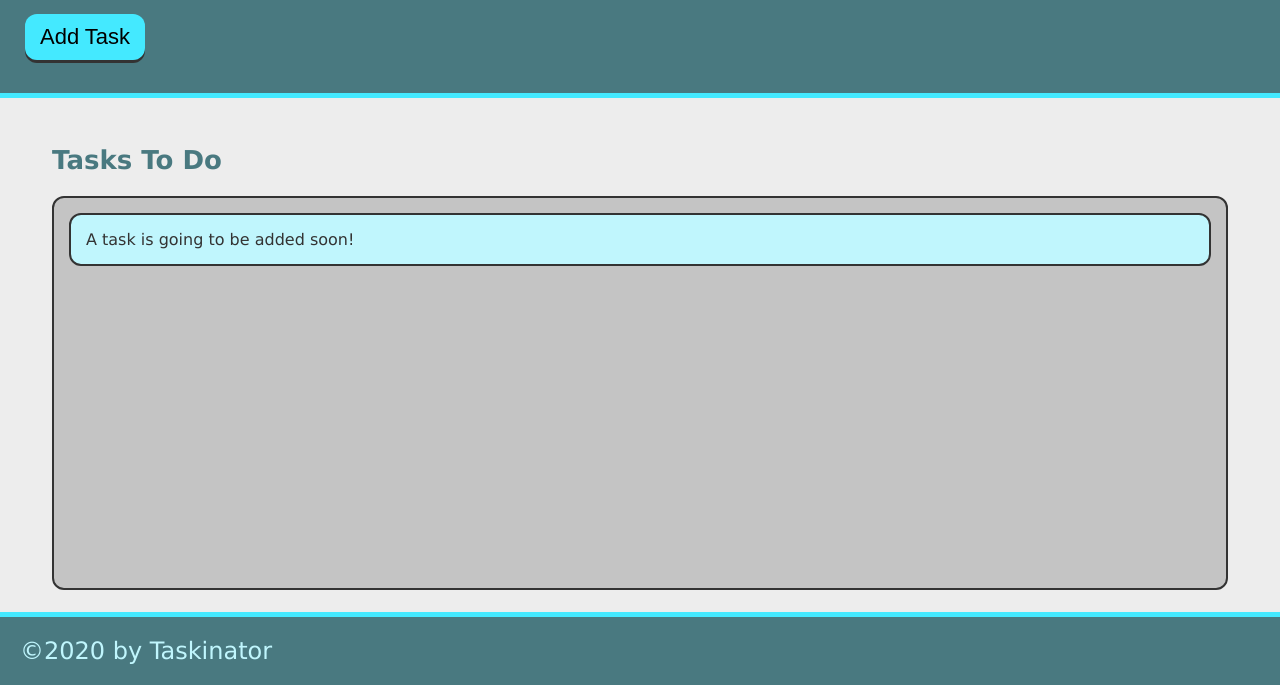
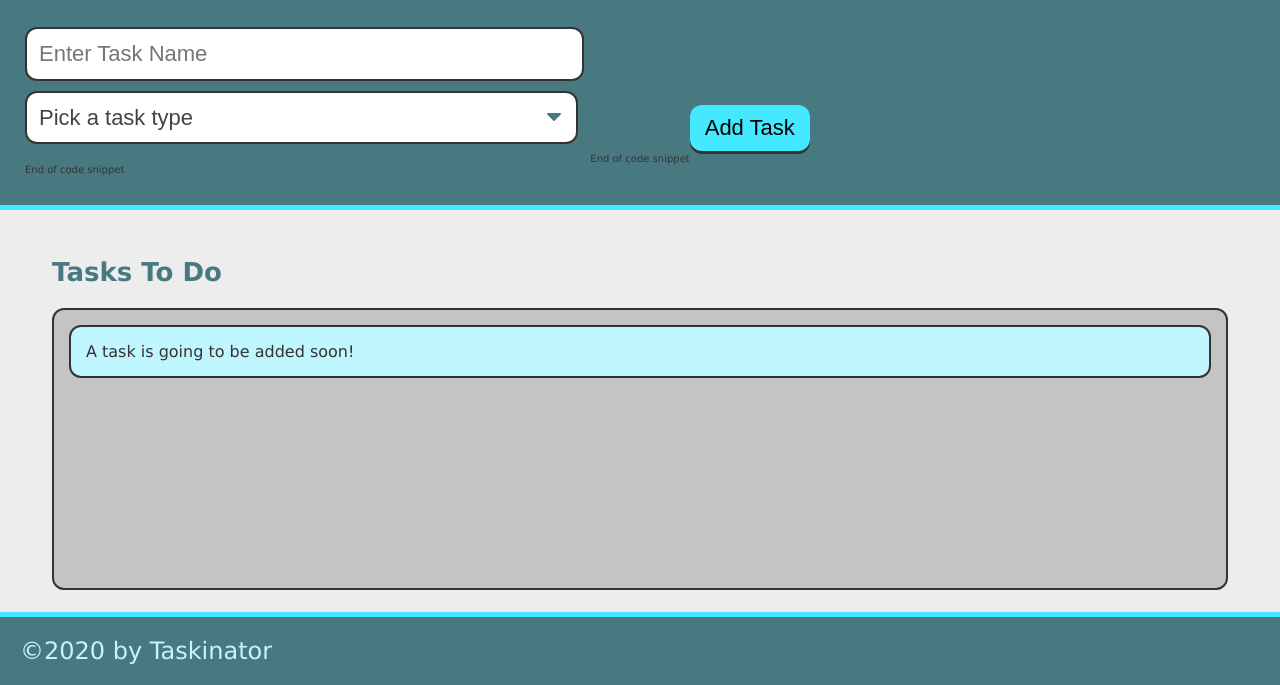
Before and after one commit to Farseer21/Taskinator, a plain HTML site: page index.html in a window 1280 px wide. Shown: the part 115-800 px from the top of the page. Drawn offline with Linux system fonts and the light colour scheme.

Commit message:
added task select function

```diff
--- a/index.html
+++ b/index.html
@@ -11,7 +11,22 @@
    <header>
         <h1 class="page-title">Taskinator</h1>
         <p>Click the button below to add a new task!</p>
-        <button class="btn" id="save-task">Add Task</button>
+        <form id="task-form">
+          <div class="form-group">
+            <input type="text" name="task-name" placeholder="Enter Task Name" />
+            <div class="form-group">
+              <select name="task-type"class="select-dropdown">
+                <option value="" disabled selected>Pick a task type</option>
+                <option value="Print">Print</option>
+                <option value="Web">Web</option>
+                <option value="Mobile">Mobile</option>
+              </select>
+            </div>
+          </div>End of code snippet
+           <div class="form-group">
+            <button class="btn" id="save-task" type="submit">Add Task</button>
+          </div>
+        </form>End of code snippet
 
     </header>
     <main class="page-content">
```
